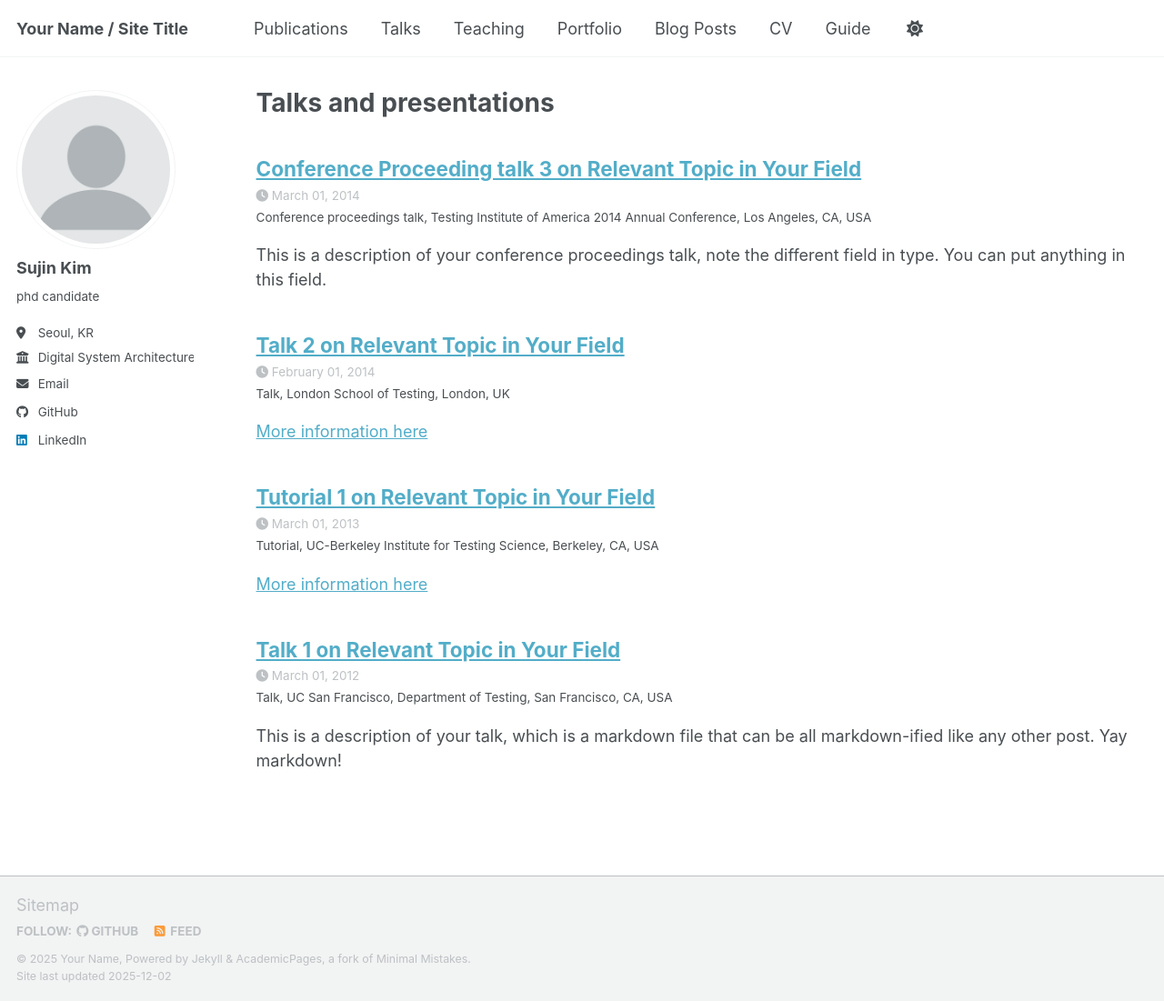
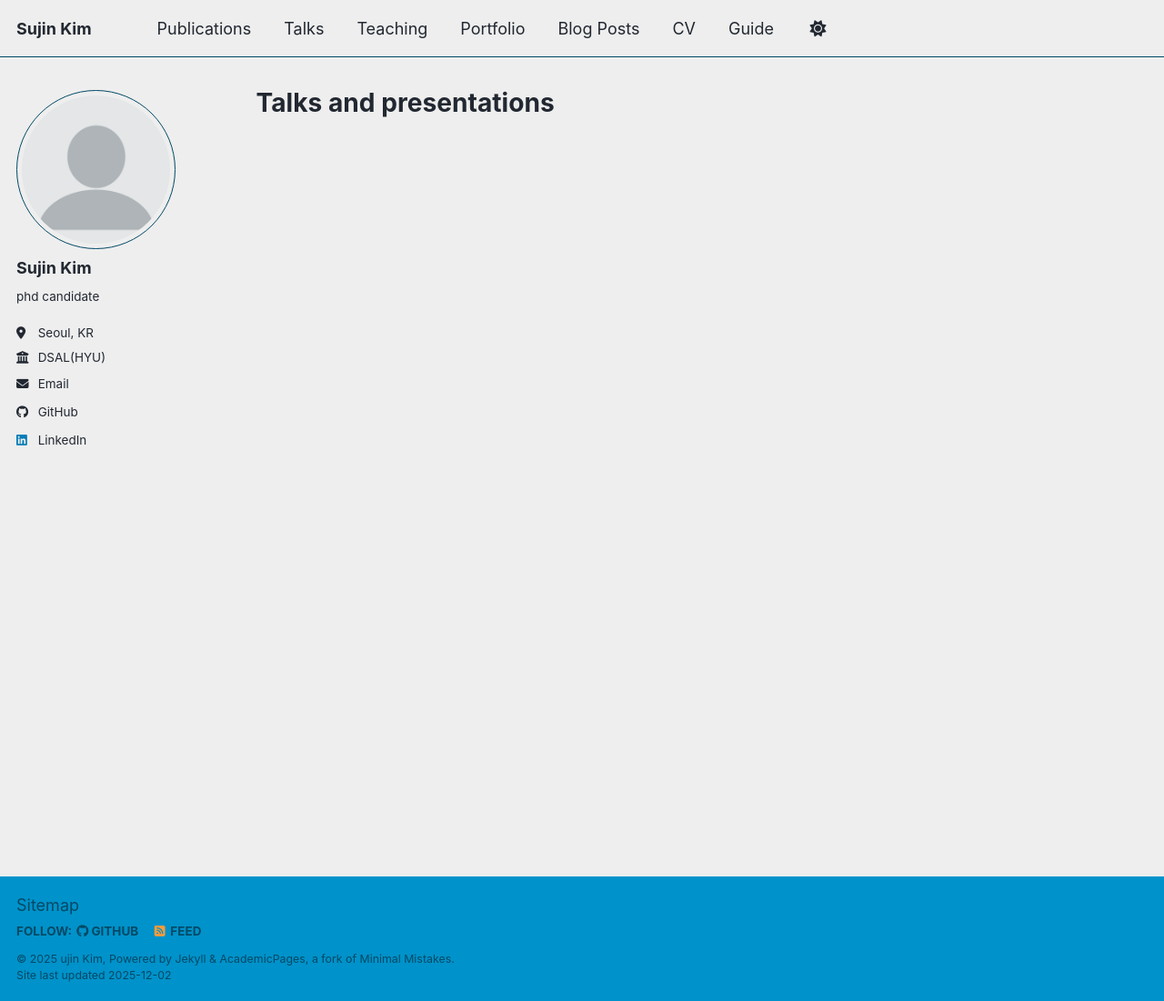
Before and after one commit to puellacoco/puellacoco.github.io, a Jekyll site: the page built from _pages/talks.html, in a window 1280 px wide and 1101 px high. Shown: the whole window at 91% size. Built offline with Jekyll 4.4.1, drawn with Linux system fonts in a browser that asks for light colours; a script bundle is joined from its source files by our own code; library files that are not in the unit come from our copies.

Commit message:
Update personal information in _config.yml

```diff
--- a/_config.yml
+++ b/_config.yml
@@ -8,11 +8,11 @@
 
 # Basic Site Settings
 locale                   : "en-US"
-site_theme               : "default" # Currently available options are "default", "air"
-title                    : "Your Name / Site Title"
+site_theme               : "air" # Currently available options are "default", "air"
+title                    : "Sujin Kim"
 title_separator          : "-"
-name                     : &name "Your Name"
-description              : &description "Your Name's academic portfolio"   # Update this with a general description of your site, this is the default if not overridden by a page
+name                     : &name "ujin Kim"
+description              : &description "Sujin Kim's academic portfolio"   # Update this with a general description of your site, this is the default if not overridden by a page
 url                      : https://academicpages.github.io # The base hostname & protocol for your site e.g. "https://[your GitHub username].github.io",
                                                            # or if you already have some other page hosted on Github then use "https://[your GitHub username].github.io/[Your Repo Name]"
 baseurl                  : "" # the subpath of your site, e.g. "/blog"
@@ -28,9 +28,9 @@ author:
   # pronouns         : # example: "she/her"
   bio              : "phd candidate"
   location         : "Seoul, KR"
-  employer         : "Digital System Architecture Lab(DSAL)"
+  employer         : "DSAL(HYU)"
   uri              : # URL
-  email            : "sujin.k {at} ewha {dot} ac {dot} kr"
+  email            : "sujin.k.ewha.ac.kr"
 
   # Academic websites
   academia         : # "https://dsa.hanyang.ac.kr/"
@@ -51,7 +51,7 @@ author:
   # bitbucket        : # Username - Update with your username on the site
   # codepen          : # Username
   # dribbble         : # Username
-  github           : "https://github.com/puellacoco"
+  github           : "puellacoco"
   # kaggle           : # Username
   # stackoverflow    : # User number or user number and name (i.e., use "1" or "1/jeff-atwood")
 
@@ -66,7 +66,7 @@ author:
   # keybase          : # Username
   # instagram        : # Username
   # lastfm           : # Username
-  linkedin         : puellathecoco
+  linkedin         : "puellathecoco"
   # mastodon         : # URL
   # medium           : # URL
   # pinterest        : # Username
@@ -221,18 +221,21 @@ kramdown:
 
 # These settings control the types of collections used by the template
 collections:
+  # all:
+  #   output: true
+  #   permalink: /:collection/:path/
   teaching:
     output: true
     permalink: /:collection/:path/
-  publications:
-    output: true
-    permalink: /:collection/:path/
-  portfolio:
-    output: true
-    permalink: /:collection/:path/
-  talks:
-    output: true
-    permalink: /:collection/:path/
+  # publications:
+  #   output: true
+  #   permalink: /:collection/:path/
+  # portfolio:
+  #   output: true
+  #   permalink: /:collection/:path/
+  # talks:
+  #   output: true
+  #   permalink: /:collection/:path/
 
 
 # These settings control how pages and collections are included in the site
```
